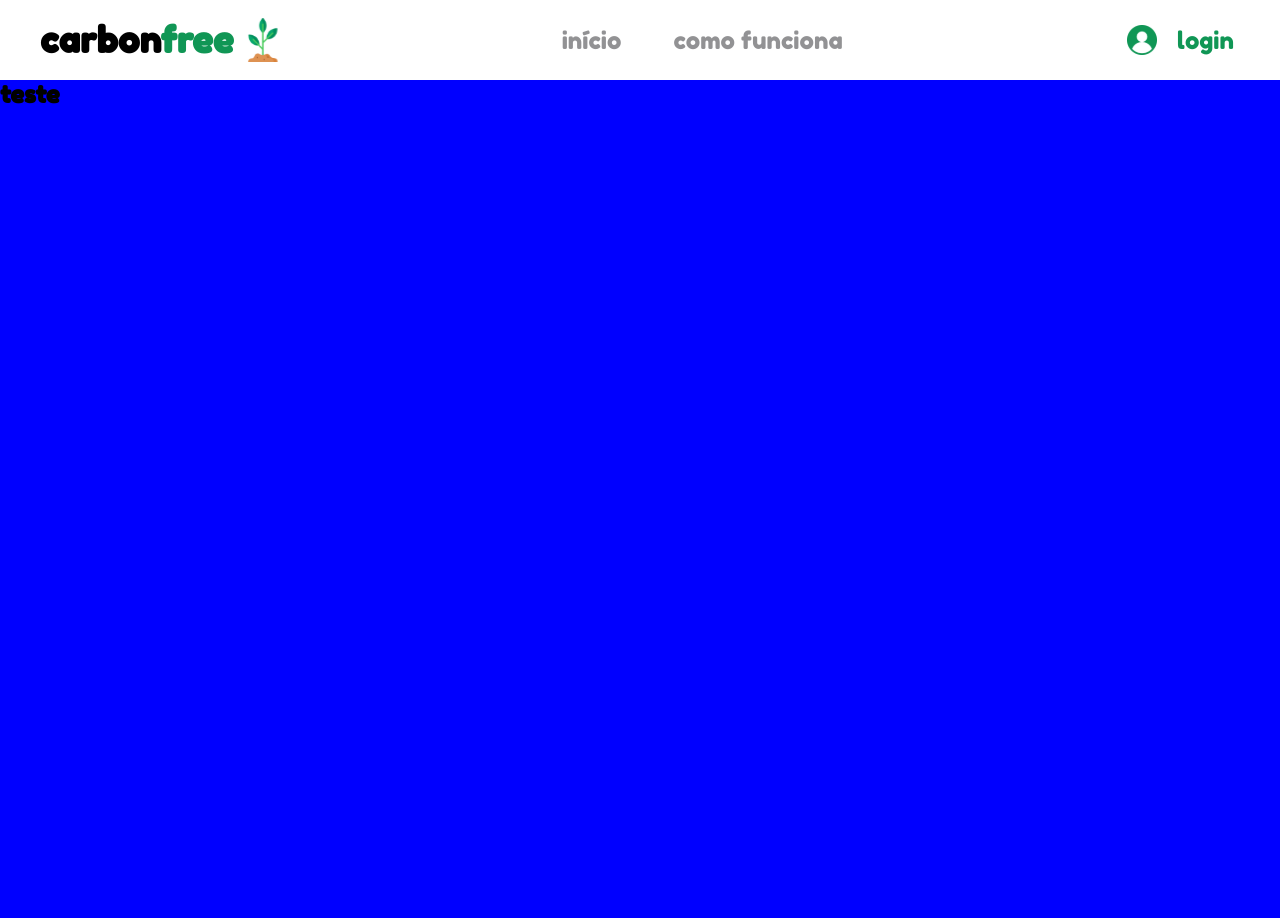
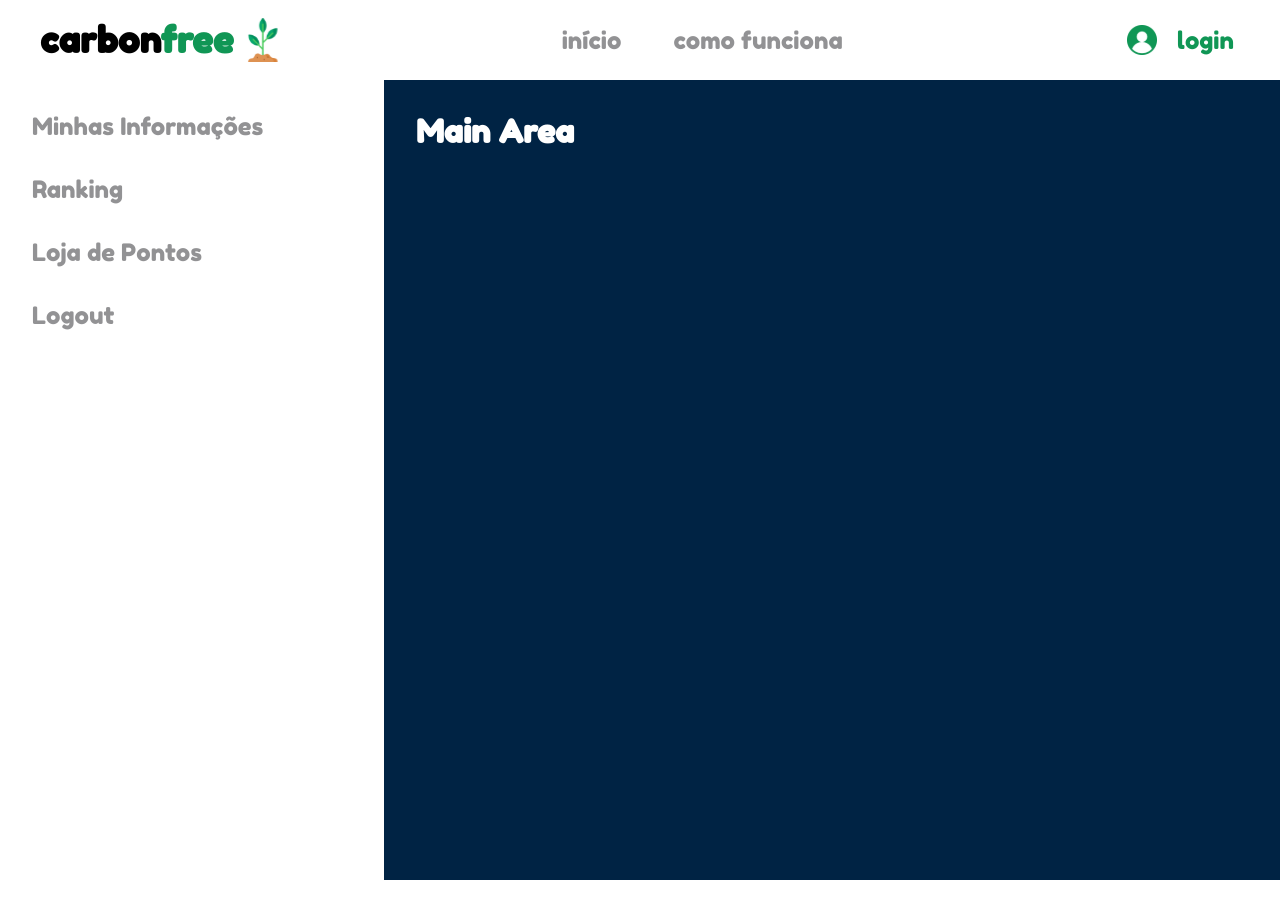
Before and after one commit to vinisodre/carbonfree-hackingrio, a React (Create React App) app in the folder carbonfree/: page / in a window 1280 px wide. Shown: the top 918 px of the page. After the commit the page ends 880 px from the top, so only its background shows below. Built offline with nearby package versions, Linux system fonts and the light colour scheme.

Commit message:
dashboard

```diff
--- a/carbonfree/src/components/Main/styles.js
+++ b/carbonfree/src/components/Main/styles.js
@@ -1,12 +1,14 @@
 import styled from 'styled-components';
 
 export const Main = styled.div`
-  width:80%;
+  width:70%;
   height:100vh;
-  background:blue;
+  background:#002344;
+  color:white;
 `
 
 export const Container = styled.div`
   margin-top:2rem;
   margin-left:2rem;
+  display:flex;
   `
--- a/carbonfree/src/components/Sidebar/Sidebar.jsx
+++ b/carbonfree/src/components/Sidebar/Sidebar.jsx
@@ -1,12 +1,10 @@
 import React from 'react';
-// import Logo from '.';
 // import Coins from '.Coins'
 import * as S from './styles';
 
 function Sidebar() {
     return (
         <S.Sidebar>
-            {/* <Logo /> */}
             <S.Container>
                 <S.Link>Minhas Informações</S.Link>
                 <S.Link>Ranking</S.Link>
--- a/carbonfree/src/components/Sidebar/styles.js
+++ b/carbonfree/src/components/Sidebar/styles.js
@@ -1,14 +1,19 @@
 import styled from 'styled-components';
 
 export const Sidebar = styled.div`
-  width:20%;
-  background:green;
+  width:30%;
   display:flex;
   flex-direction:column;
 `
 export const Link = styled.a`
-  color:black;
-  margin:1rem;
+  background: transparent;
+  border:none;
+  font-size:24px;
+  color: #929294;
+  margin-bottom:34px;
+  &:hover{
+    color:#109655;
+  }
   `
 export const Container = styled.div`
   margin-top:2rem;
--- /dev/null
+++ b/carbonfree/src/components/UserDashboard/styles.js
@@ -0,0 +1,5 @@
+import styled from "styled-components"
+
+export const Container = styled.div`
+    display:flex;
+`
--- a/carbonfree/src/pages/Home/Home.jsx
+++ b/carbonfree/src/pages/Home/Home.jsx
@@ -1,11 +1,12 @@
-import * as S from "./styles"
+// import * as S from "./styles"
 import Header from "../../components/Header/Header"
+import UserDashboard from "../../components/UserDashboard/UserDashboard"
 
 const Home = () => {
 
   return<>
   <Header />
-  <S.Container><h1>teste</h1></S.Container>
+  <UserDashboard />
   </>
 }
 
--- a/carbonfree/src/pages/UserDashboard/styles.js
+++ /dev/null
@@ -1,3 +0,0 @@
-import styled from "styled-components"
-
-export const Container = styled.div``
```
Also changed, not shown: carbonfree/src/components/UserDashboard/UserDashboard.jsx (renamed from carbonfree/src/pages/UserDashboard/UserDashboard.jsx).
